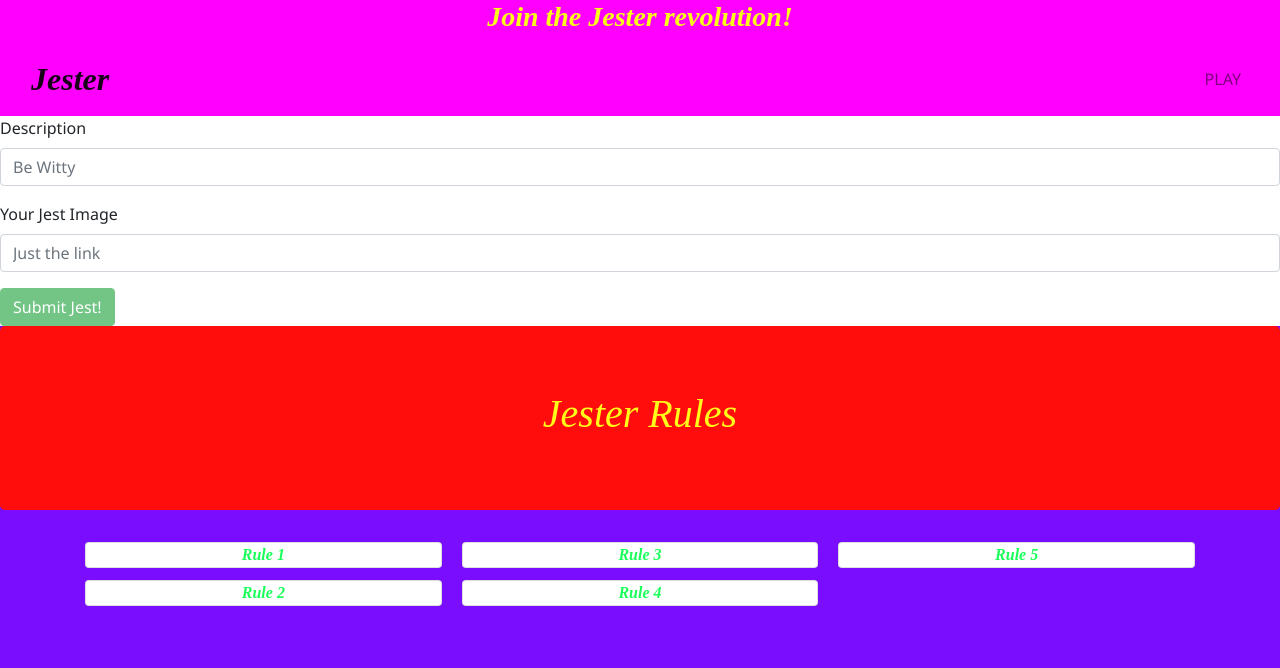
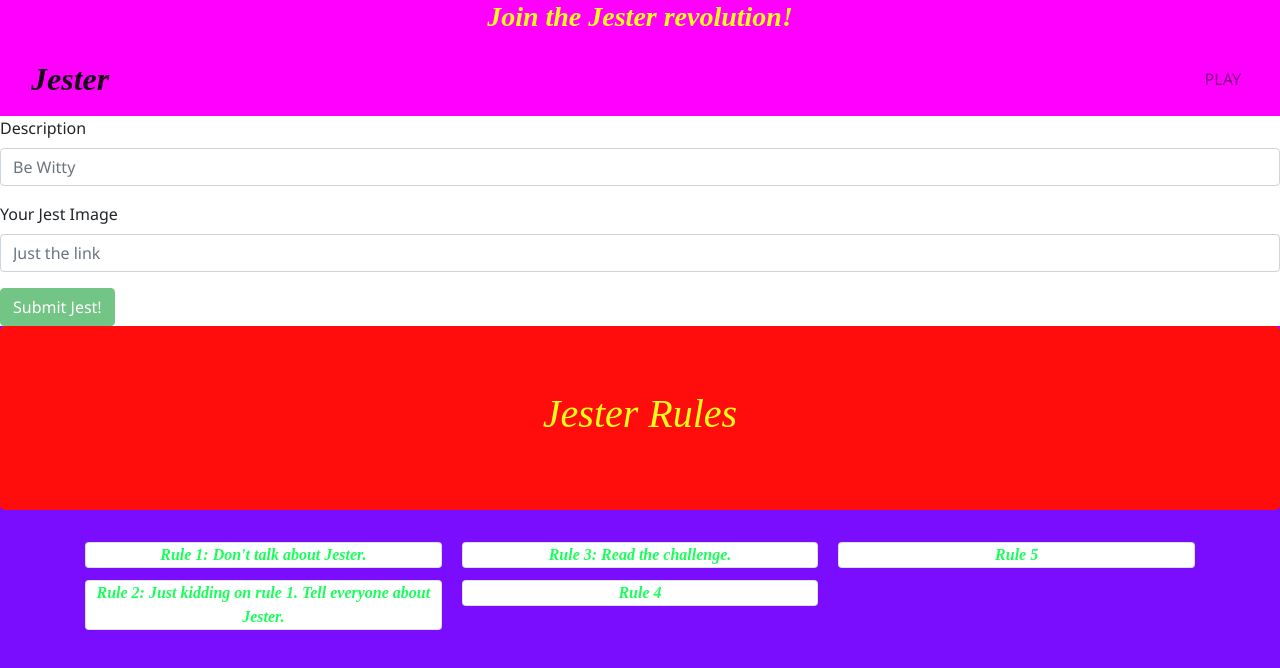
Before and after one commit to WTRIII/jester, a React (Create React App) app in the folder client/: page /Rules in a window 1280 px wide. Shown: the top 668 px of the page. Built offline with nearby package versions, Linux system fonts and the light colour scheme.

Commit message:
can't talk about the rules I've updated.

```diff
--- a/client/src/pages/Rules.js
+++ b/client/src/pages/Rules.js
@@ -16,13 +16,13 @@ function Rules() {
       <Container>
           <CardColumns>
               <Card>
-                  Rule 1
+                  Rule 1: Don't talk about Jester.
               </Card>
               <Card>
-                  Rule 2
+                  Rule 2: Just kidding on rule 1. Tell everyone about Jester.
               </Card>
               <Card>
-                  Rule 3
+                  Rule 3: Read the challenge.
               </Card>
               <Card>
                   Rule 4
```
